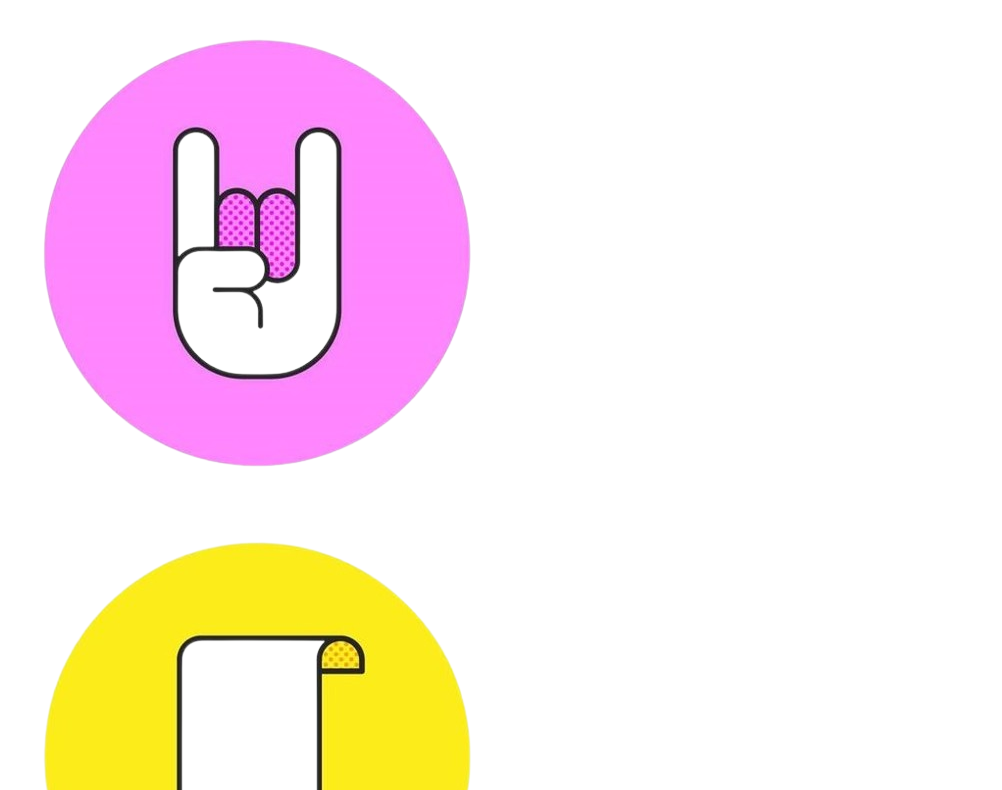
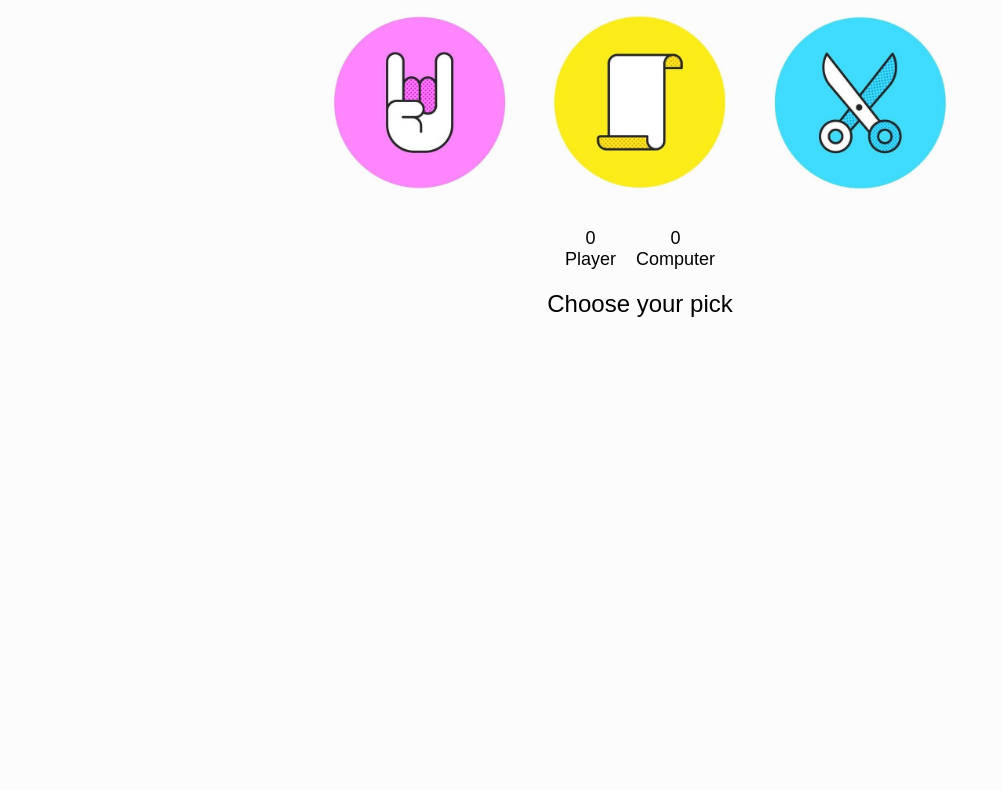
Before and after one commit to programmerShoaib/rockPaperScissor, a plain HTML site: page index.html in a window 1280 px wide. Shown: the part 73-863 px from the top of the page, without its empty margins (0-1002 px from the left). After the commit the page ends 800 px from the top, so only its background shows below. Drawn offline with Linux system fonts and the light colour scheme.

Commit message:
add a style file

```diff
--- a/index.html
+++ b/index.html
@@ -4,18 +4,19 @@
     <meta charset="UTF-8">
     <meta name="viewport" content="width=device-width, initial-scale=1.0">
     <title>Rock Paper Scissor</title>
+    <link rel="stylesheet" href="style.css">
 </head>
 <body>
     <h1>Rock Paper Scissor</h1>
     <div class="choices">
         <div class="choice" id="rock">
-            <img src="./images/rock.png" alt="" srcset="">
+            <img src="./images/rock.jpg" alt="" srcset="">
         </div>
         <div class="choice" id="paper">
-            <img src="./images/paper.png" alt="" srcset="">
+            <img src="./images/paper.jpg" alt="" srcset="">
         </div>
         <div class="choice" id="scissor">
-            <img src="./images/scissor.png" alt="" srcset="">
+            <img src="./images/scissor.jpg" alt="" srcset="">
         </div>
     </div>
     <div class="scoreBoard">
@@ -30,6 +31,7 @@
     </div>
     <div class="msgbox">
         <p id="msg">
+            Choose your pick
             <!-- message -->
         </p>
     </div>
--- /dev/null
+++ b/style.css
@@ -0,0 +1,43 @@
+* {
+    margin: 0;
+    padding: 0;
+    box-sizing: border-box;
+    font-family: Arial, sans-serif;
+}
+body {
+    background-color: #fCfCfC;
+}
+h1 {
+    text-align: center;
+    margin-top: 20px;
+}
+.choices {
+    display: flex;
+    justify-content: center;
+    margin-top: 20px;
+}
+.choice {
+    margin: 0 10px;
+    cursor: pointer;
+}
+.choice img {
+    width: 200px;
+    height: 200px;
+}
+.scoreBoard {
+    display: flex;
+    justify-content: center;
+    margin-top: 20px;
+    font-size: large;
+    text-align: center;
+}
+.player, .comp {
+    margin: 0 10px;
+}
+.msgbox {
+    display: flex;
+    justify-content: center;
+    margin-top: 20px;
+    font-size: x-large;
+    text-align: center;
+}
```
Also changed, not shown: images/paper.jpg (added), images/rock.jpg (added), images/scissor.jpg (added).
